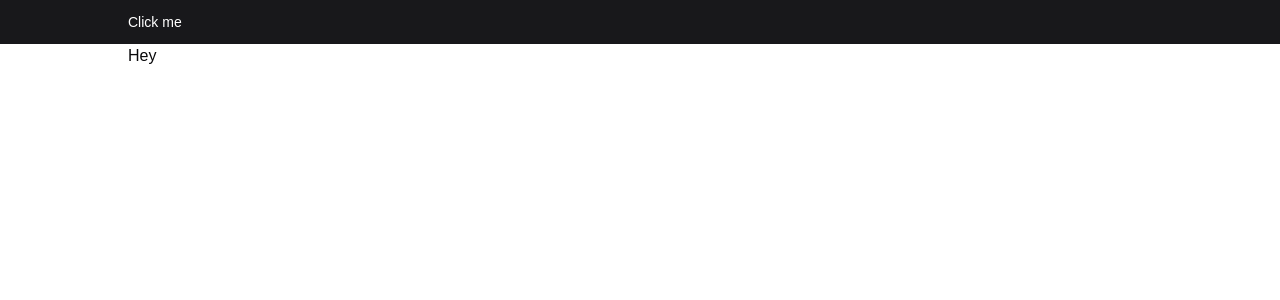
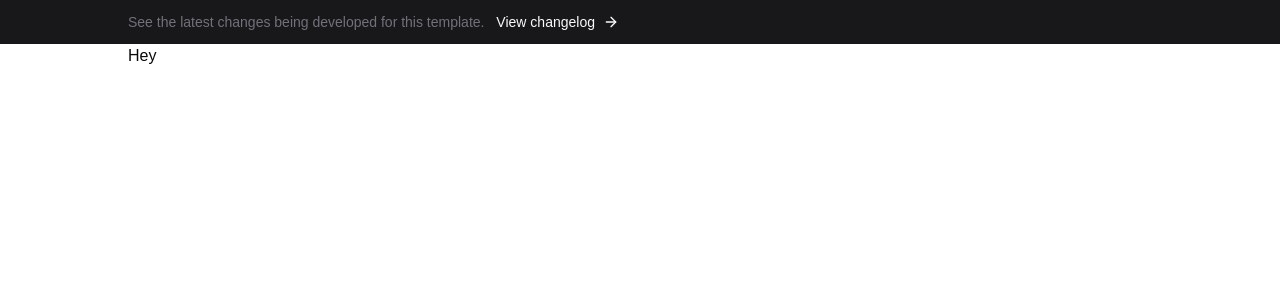
Before and after one commit to jakemackie/next-starter-v2, a Next.js app: page / in a window 1280 px wide. Shown: the top 300 px of the page. Built offline with nearby package versions, Linux system fonts and the light colour scheme.

Commit message:
feat: banner

```diff
--- a/src/app/(website)/layout.tsx
+++ b/src/app/(website)/layout.tsx
@@ -1,4 +1,6 @@
 import { Banner } from '@/components/global/misc/banner';
+import Link from 'next/link';
+import { ArrowRight } from 'lucide-react';
 import { Toaster } from '@/components/ui/sonner';
 
 export default function AuthLayout({
@@ -8,7 +10,24 @@ export default function AuthLayout({
 }) {
   return (
     <main>
-      <Banner>Click me</Banner>
+      <Banner>
+        <span className="w-full text-center lg:text-left text-muted-foreground">
+          {/* Mobile text */}
+          <span className="inline lg:hidden">Keep up to date. </span>
+
+          {/* Desktop text */}
+          <span className="hidden lg:inline">
+            See the latest changes being developed for this template.{' '}
+          </span>
+          <Link
+            href="/changelog"
+            className="inline-flex ml-2 items-center gap-2 text-primary-foreground group"
+          >
+            View changelog
+            <ArrowRight className="size-4 transition-transform group-hover:translate-x-1 duration-300 ease-in-out" />
+          </Link>
+        </span>
+      </Banner>
       <div className="w-full mx-auto max-w-screen-lg">{children}</div>
       <Toaster />
     </main>
--- a/src/components/global/misc/banner.tsx
+++ b/src/components/global/misc/banner.tsx
@@ -16,7 +16,7 @@ const Banner = React.forwardRef<
       )}
       {...props}
     >
-      <span className="mx-auto max-w-screen-lg flex items-center gap-2">
+      <span className="mx-auto max-w-screen-lg flex flex-wrap items-center gap-2">
         {children}
       </span>
     </div>
```
